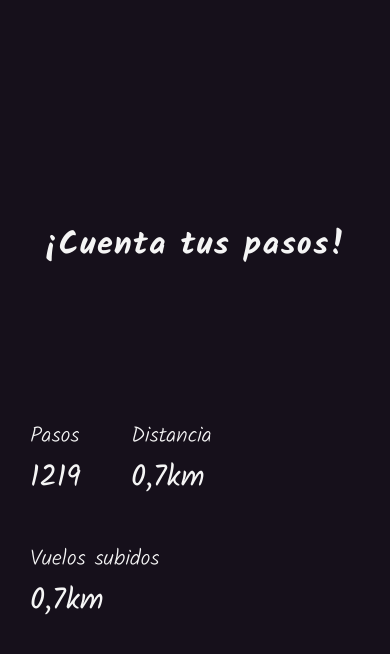
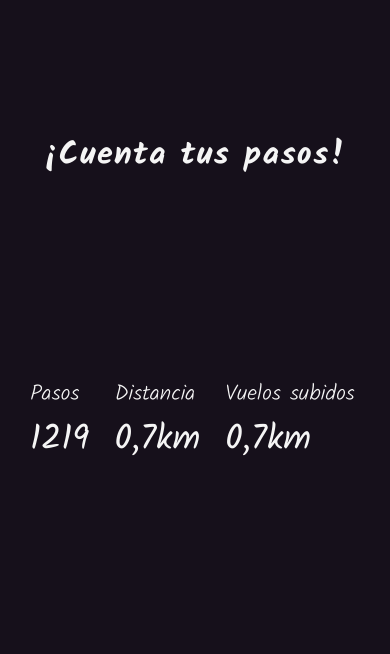
Before and after one commit to 0Memo/step-counter, a React Native app: screen / in a window 390 px wide. Shown: the top 654 px of the page. Built offline with nearby package versions, Linux system fonts and the light colour scheme.

Commit message:
updated display

```diff
--- a/App.tsx
+++ b/App.tsx
@@ -21,12 +21,12 @@
         <Text style={styles.boldText}>¡Cuenta tus pasos!</Text>
       </View>
 
-      <View style={{ flexDirection: 'row' }}>
+      <View style={styles.values}>
         <Stat label='Pasos' value='1219' />
         <Stat label='Distancia' value='0,7km' />
+        <Stat label='Vuelos subidos' value='0,7km' />
       </View>
 
-      <Stat label='Vuelos subidos' value='0,7km' />
 
       <StatusBar style="auto" />
     </View>
@@ -41,17 +41,19 @@
     justifyContent: 'center',
     padding: 30,
   },
-  valueContainer: {
-    marginRight: 50,
-    marginVertical: 10,
+  values: {
+    flexDirection: 'row',
+    gap: 25,
+    flexWrap: 'wrap',
   },
   mainTitle: {
     position: "absolute",
-    top: 220,
+    top: 130,
     left: 0,
     right: 0,
     bottom: 0,
-    alignItems: "center"
+    alignItems: "center",
+    color: '#f5f5f5'
 
   },
   title: {
--- a/labelValue.tsx
+++ b/labelValue.tsx
@@ -6,7 +6,7 @@
 }
 
 const Stat = ({ label, value }: ValueProps) => (
-    <View style={styles.valueContainer}>
+    <View>
         <Text style={styles.title}>{ label }</Text>
         <Text style={styles.text}>{ value }</Text>
     </View>
@@ -20,11 +20,6 @@
         backgroundColor: '#16101b',
         justifyContent: 'center',
         padding: 30,
-    },
-    valueContainer: {
-        marginRight: 50,
-        marginTop: 120,
-        marginBottom: -80,
     },
     mainTitle: {
         position: "absolute",
@@ -41,7 +36,7 @@
     },
     text: {
         fontFamily: 'Kalam-Regular',
-        fontSize: 30,
+        fontSize: 35,
         color: '#f5f5f5'
     },
     boldText: {
```
